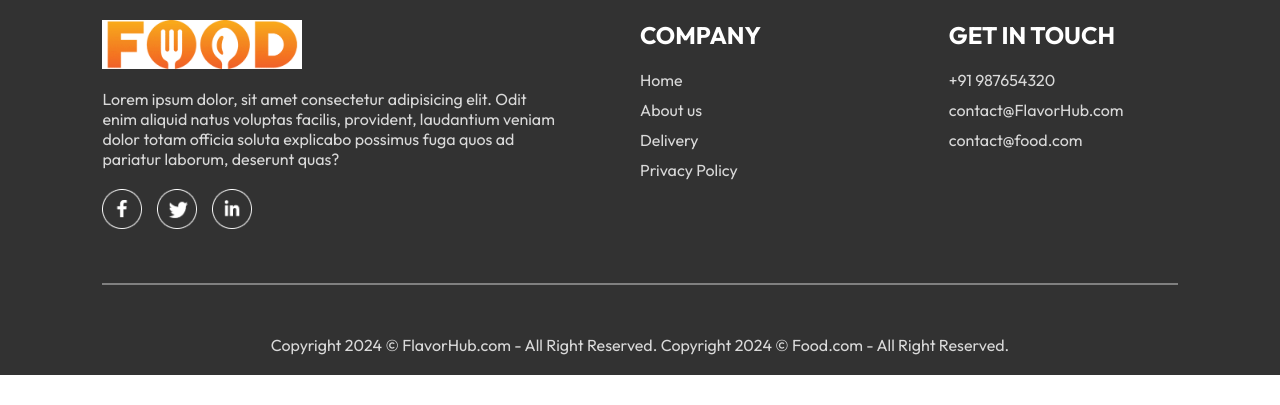
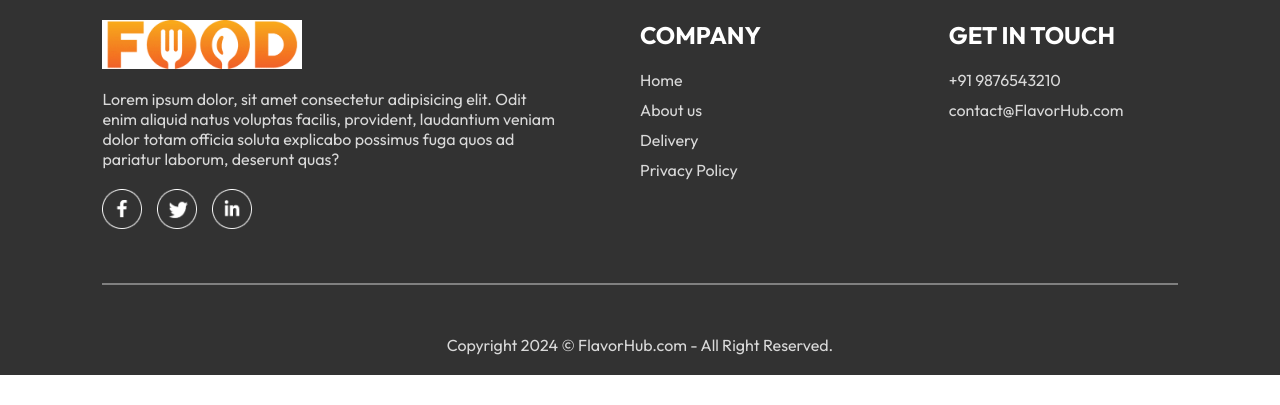
Before and after one commit to FarzanaAbbas/mern-stack-food-website, a React (Vite) app in the folder frontend/: page /myorders in a window 1280 px wide. Shown: the part 363-768 px from the top of the page. Built offline with nearby package versions, Linux system fonts and the light colour scheme; no server answers.

Commit message:
Update Footer.jsx

```diff
--- a/frontend/src/Components/Footer/Footer.jsx
+++ b/frontend/src/Components/Footer/Footer.jsx
@@ -28,16 +28,14 @@ const Footer = () => {
                 <div className="footer-content-right">
                     <h2>GET IN TOUCH</h2>
                     <ul>
-                        <li>+91 987654320</li>
+                        <li>+91 9876543210</li>
                         <li>contact@FlavorHub.com</li>
-                        <li>contact@food.com</li>
                     </ul>
                 </div>
             </div>
             <hr />
             <p className="footer-copyright">
                 Copyright 2024 © FlavorHub.com - All Right Reserved.
-                Copyright 2024 © Food.com - All Right Reserved.
             </p>
         </div>
     )
```
